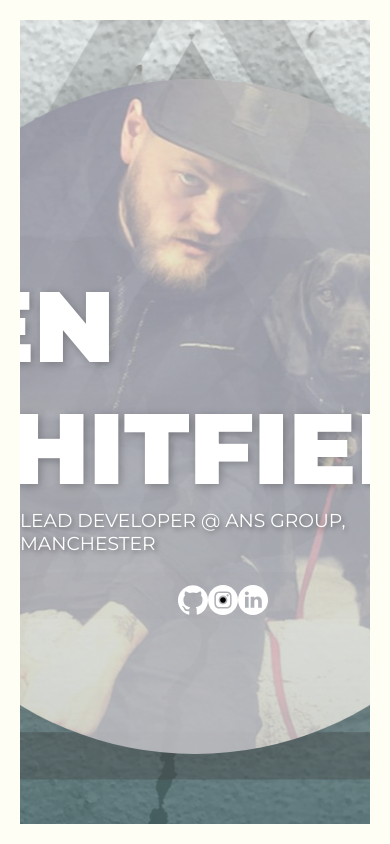
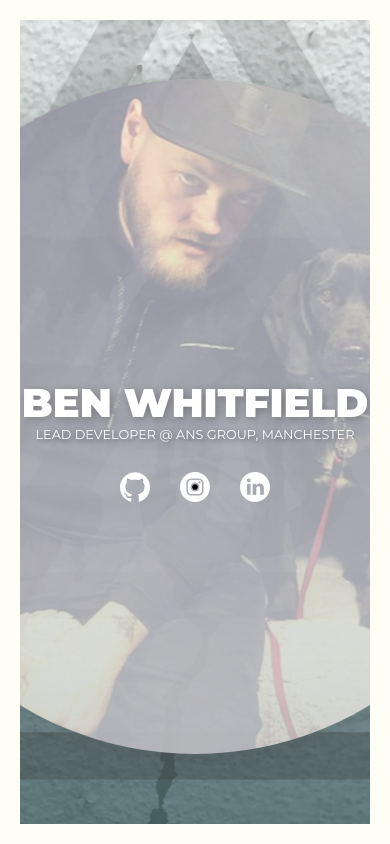
Before and after one commit to BIWhitfield/bw-dot-dev, a React (Create React App) app: page / in a window 390 px wide. Built offline with nearby package versions, Linux system fonts and the light colour scheme.

Commit message:
add media query

```diff
--- a/src/bwDotDev/home/home.css
+++ b/src/bwDotDev/home/home.css
@@ -10,13 +10,13 @@
     justify-content: center;
     align-items: center;
     background-color: #ffffff40;
-
+    text-align: center;
 }
 
 h1 {
     font-weight: bold;
     color: #fff;
-    font-size: 100px;
+    font-size: 6rem;
     text-shadow: 2px 2px 8px #00000040;
     margin: 0;
 }
@@ -30,8 +30,18 @@ h3 {
 
 .links {
     margin-top: 30px;
-    width: 10%;
+    width: 150px;
     display: flex;
     justify-content: space-between;
     align-items: center;
 }
+
+@media (max-width:425px) {
+    h1 {
+        font-size: 2.5rem;
+    }
+
+    h3 {
+        font-size: 0.8rem;
+    }
+}
```
